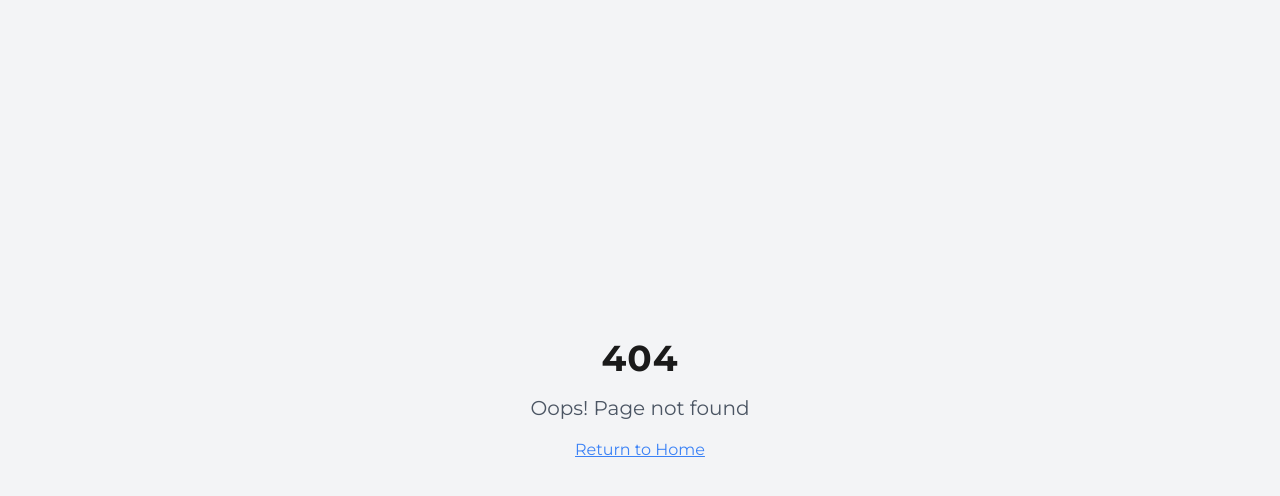
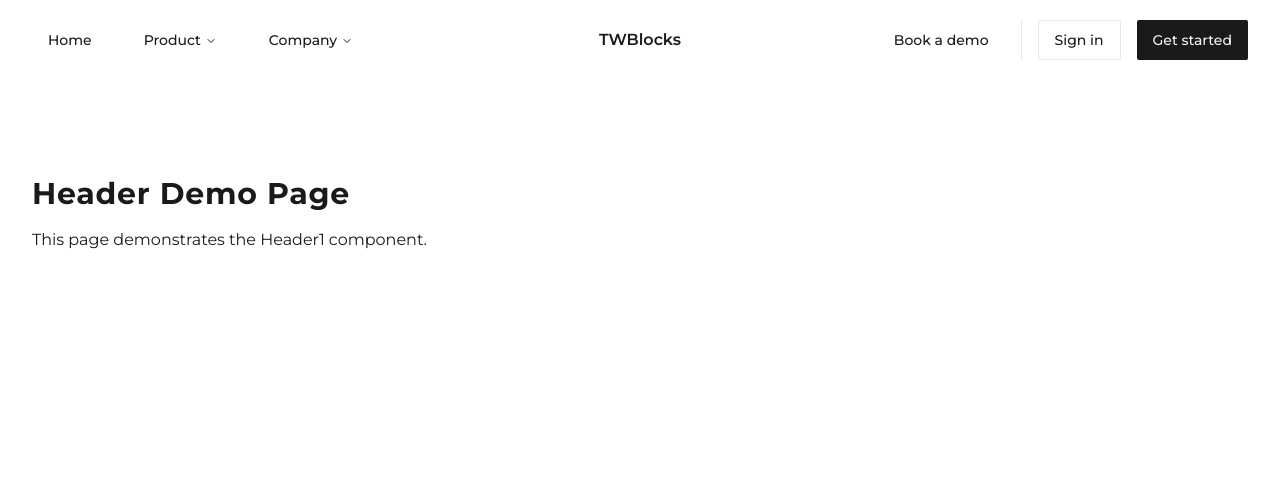
Before and after one commit to brentcurtis76/casa-web, a React (Vite) app: page /header-demo in a window 1280 px wide. Before the commit this address had no page. Shown: the top 496 px of the page. Built offline with nearby package versions, Linux system fonts and the light colour scheme; a web font is replaced by a local one.

Commit message:
feat: Integrate Header component
- Added Header1 component to /components/ui.
- Created a demo component to showcase the Header1.
- Installed dependencies and integrated the component into the application.

```diff
--- a/src/App.tsx
+++ b/src/App.tsx
@@ -1,3 +1,4 @@
+
 import { Toaster } from "@/components/ui/toaster";
 import { Toaster as Sonner } from "@/components/ui/sonner";
 import { TooltipProvider } from "@/components/ui/tooltip";
@@ -5,6 +6,7 @@ import { QueryClient, QueryClientProvider } from "@tanstack/react-query";
 import { BrowserRouter, Routes, Route } from "react-router-dom";
 import Index from "./pages/Index";
 import NotFound from "./pages/NotFound";
+import HeaderDemo from "./pages/HeaderDemo";
 
 const queryClient = new QueryClient();
 
@@ -16,6 +18,7 @@ const App = () => (
       <BrowserRouter>
         <Routes>
           <Route path="/" element={<Index />} />
+          <Route path="/header-demo" element={<HeaderDemo />} />
           {/* ADD ALL CUSTOM ROUTES ABOVE THE CATCH-ALL "*" ROUTE */}
           <Route path="*" element={<NotFound />} />
         </Routes>
--- /dev/null
+++ b/src/components/ui/header.tsx
@@ -0,0 +1,181 @@
+
+"use client";
+
+import { Button } from "@/components/ui/button";
+import {
+    NavigationMenu,
+    NavigationMenuContent,
+    NavigationMenuItem,
+    NavigationMenuLink,
+    NavigationMenuList,
+    NavigationMenuTrigger,
+} from "@/components/ui/navigation-menu";
+import { Menu, MoveRight, X } from "lucide-react";
+import { useState } from "react";
+import { Link } from "react-router-dom";
+
+function Header1() {
+    const navigationItems = [
+        {
+            title: "Home",
+            href: "/",
+            description: "",
+        },
+        {
+            title: "Product",
+            description: "Managing a small business today is already tough.",
+            items: [
+                {
+                    title: "Reports",
+                    href: "/reports",
+                },
+                {
+                    title: "Statistics",
+                    href: "/statistics",
+                },
+                {
+                    title: "Dashboards",
+                    href: "/dashboards",
+                },
+                {
+                    title: "Recordings",
+                    href: "/recordings",
+                },
+            ],
+        },
+        {
+            title: "Company",
+            description: "Managing a small business today is already tough.",
+            items: [
+                {
+                    title: "About us",
+                    href: "/about",
+                },
+                {
+                    title: "Fundraising",
+                    href: "/fundraising",
+                },
+                {
+                    title: "Investors",
+                    href: "/investors",
+                },
+                {
+                    title: "Contact us",
+                    href: "/contact",
+                },
+            ],
+        },
+    ];
+
+    const [isOpen, setOpen] = useState(false);
+    return (
+        <header className="w-full z-40 fixed top-0 left-0 bg-background">
+            <div className="container relative mx-auto min-h-20 flex gap-4 flex-row lg:grid lg:grid-cols-3 items-center">
+                <div className="justify-start items-center gap-4 lg:flex hidden flex-row">
+                    <NavigationMenu className="flex justify-start items-start">
+                        <NavigationMenuList className="flex justify-start gap-4 flex-row">
+                            {navigationItems.map((item) => (
+                                <NavigationMenuItem key={item.title}>
+                                    {item.href ? (
+                                        <>
+                                            <NavigationMenuLink asChild>
+                                                <Link to={item.href}>
+                                                    <Button variant="ghost">{item.title}</Button>
+                                                </Link>
+                                            </NavigationMenuLink>
+                                        </>
+                                    ) : (
+                                        <>
+                                            <NavigationMenuTrigger className="font-medium text-sm">
+                                                {item.title}
+                                            </NavigationMenuTrigger>
+                                            <NavigationMenuContent className="!w-[450px] p-4">
+                                                <div className="flex flex-col lg:grid grid-cols-2 gap-4">
+                                                    <div className="flex flex-col h-full justify-between">
+                                                        <div className="flex flex-col">
+                                                            <p className="text-base">{item.title}</p>
+                                                            <p className="text-muted-foreground text-sm">
+                                                                {item.description}
+                                                            </p>
+                                                        </div>
+                                                        <Button size="sm" className="mt-10">
+                                                            Book a call today
+                                                        </Button>
+                                                    </div>
+                                                    <div className="flex flex-col text-sm h-full justify-end">
+                                                        {item.items?.map((subItem) => (
+                                                            <Link
+                                                                to={subItem.href}
+                                                                key={subItem.title}
+                                                                className="flex flex-row justify-between items-center hover:bg-muted py-2 px-4 rounded"
+                                                            >
+                                                                <span>{subItem.title}</span>
+                                                                <MoveRight className="w-4 h-4 text-muted-foreground" />
+                                                            </Link>
+                                                        ))}
+                                                    </div>
+                                                </div>
+                                            </NavigationMenuContent>
+                                        </>
+                                    )}
+                                </NavigationMenuItem>
+                            ))}
+                        </NavigationMenuList>
+                    </NavigationMenu>
+                </div>
+                <div className="flex lg:justify-center">
+                    <p className="font-semibold">TWBlocks</p>
+                </div>
+                <div className="flex justify-end w-full gap-4">
+                    <Button variant="ghost" className="hidden md:inline">
+                        Book a demo
+                    </Button>
+                    <div className="border-r hidden md:inline"></div>
+                    <Button variant="outline">Sign in</Button>
+                    <Button>Get started</Button>
+                </div>
+                <div className="flex w-12 shrink lg:hidden items-end justify-end">
+                    <Button variant="ghost" onClick={() => setOpen(!isOpen)}>
+                        {isOpen ? <X className="w-5 h-5" /> : <Menu className="w-5 h-5" />}
+                    </Button>
+                    {isOpen && (
+                        <div className="absolute top-20 border-t flex flex-col w-full right-0 bg-background shadow-lg py-4 container gap-8">
+                            {navigationItems.map((item) => (
+                                <div key={item.title}>
+                                    <div className="flex flex-col gap-2">
+                                        {item.href ? (
+                                            <Link
+                                                to={item.href}
+                                                className="flex justify-between items-center"
+                                            >
+                                                <span className="text-lg">{item.title}</span>
+                                                <MoveRight className="w-4 h-4 stroke-1 text-muted-foreground" />
+                                            </Link>
+                                        ) : (
+                                            <p className="text-lg">{item.title}</p>
+                                        )}
+                                        {item.items &&
+                                            item.items.map((subItem) => (
+                                                <Link
+                                                    key={subItem.title}
+                                                    to={subItem.href}
+                                                    className="flex justify-between items-center"
+                                                >
+                                                    <span className="text-muted-foreground">
+                                                        {subItem.title}
+                                                    </span>
+                                                    <MoveRight className="w-4 h-4 stroke-1" />
+                                                </Link>
+                                            ))}
+                                    </div>
+                                </div>
+                            ))}
+                        </div>
+                    )}
+                </div>
+            </div>
+        </header>
+    );
+}
+
+export { Header1 };
--- /dev/null
+++ b/src/pages/HeaderDemo.tsx
@@ -0,0 +1,16 @@
+
+import { Header1 } from "@/components/ui/header";
+
+function HeaderDemo() {
+  return (
+    <div className="block min-h-screen pt-24">
+      <Header1 />
+      <div className="container mx-auto mt-20">
+        <h1 className="text-3xl font-bold">Header Demo Page</h1>
+        <p className="mt-4">This page demonstrates the Header1 component.</p>
+      </div>
+    </div>
+  );
+}
+
+export default HeaderDemo;
```
